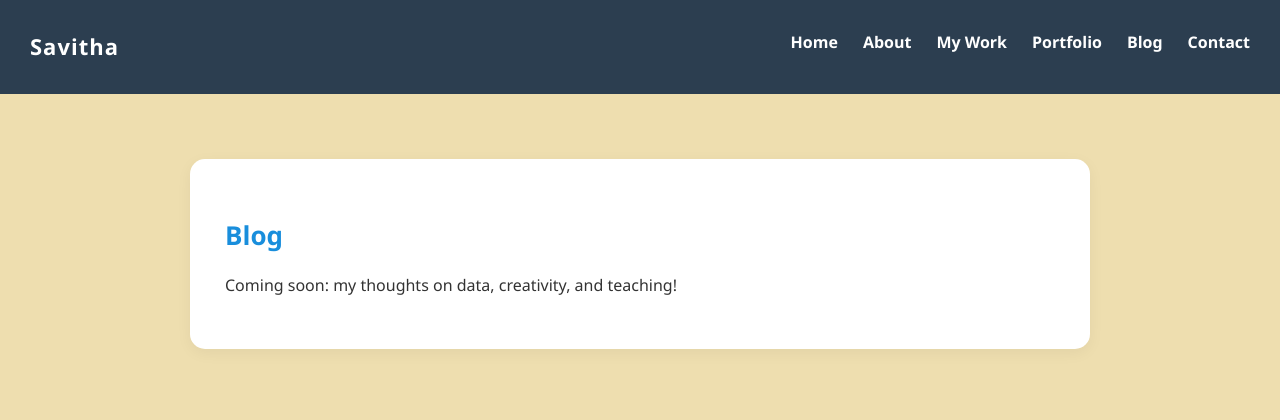
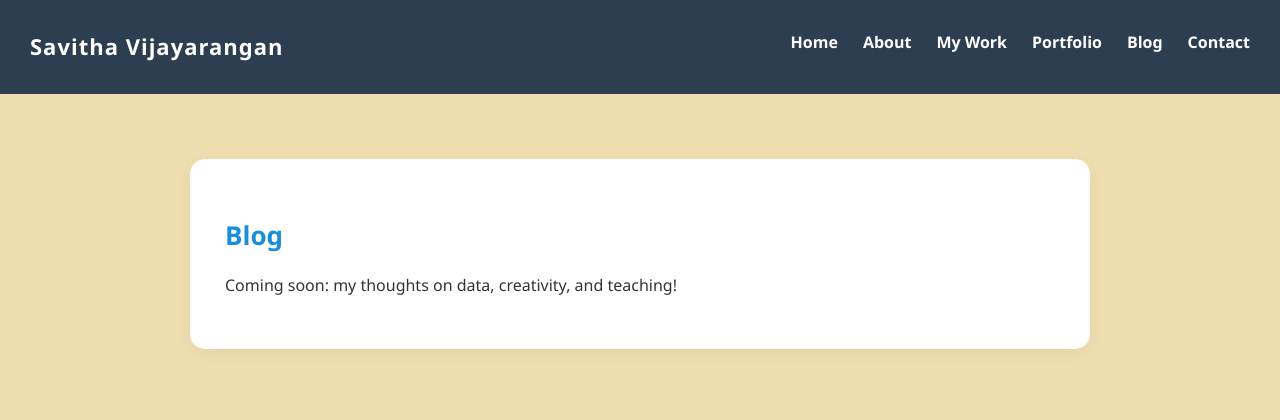
Before and after one commit to IamSavitha/savitha_vijayarangan_portfolio, a Flask app: page /blog in a window 1280 px wide. Shown: the top 420 px of the page. Run offline with Flask 3, Linux system fonts and the light colour scheme.

Commit message:
Update: improved base.html layout

```diff
--- a/templates/base.html
+++ b/templates/base.html
@@ -4,13 +4,13 @@
 <head>
   <meta charset="UTF-8">
   <meta name="viewport" content="width=device-width, initial-scale=1.0">
-  <title>{% block title %}Savitha Portfolio{% endblock %}</title>
+  <title>{% block title %}Savitha Vijayarangan Portfolio{% endblock %}</title>
   <link rel="stylesheet" href="/static/style.css">
 </head>
 <body>
   <header>
     <nav class="navbar">
-      <div class="nav-brand">Savitha</div>
+      <div class="nav-brand">Savitha Vijayarangan</div>
       <ul class="nav-links">
         <li><a href="/">Home</a></li>
         <li><a href="/about">About</a></li>
```
